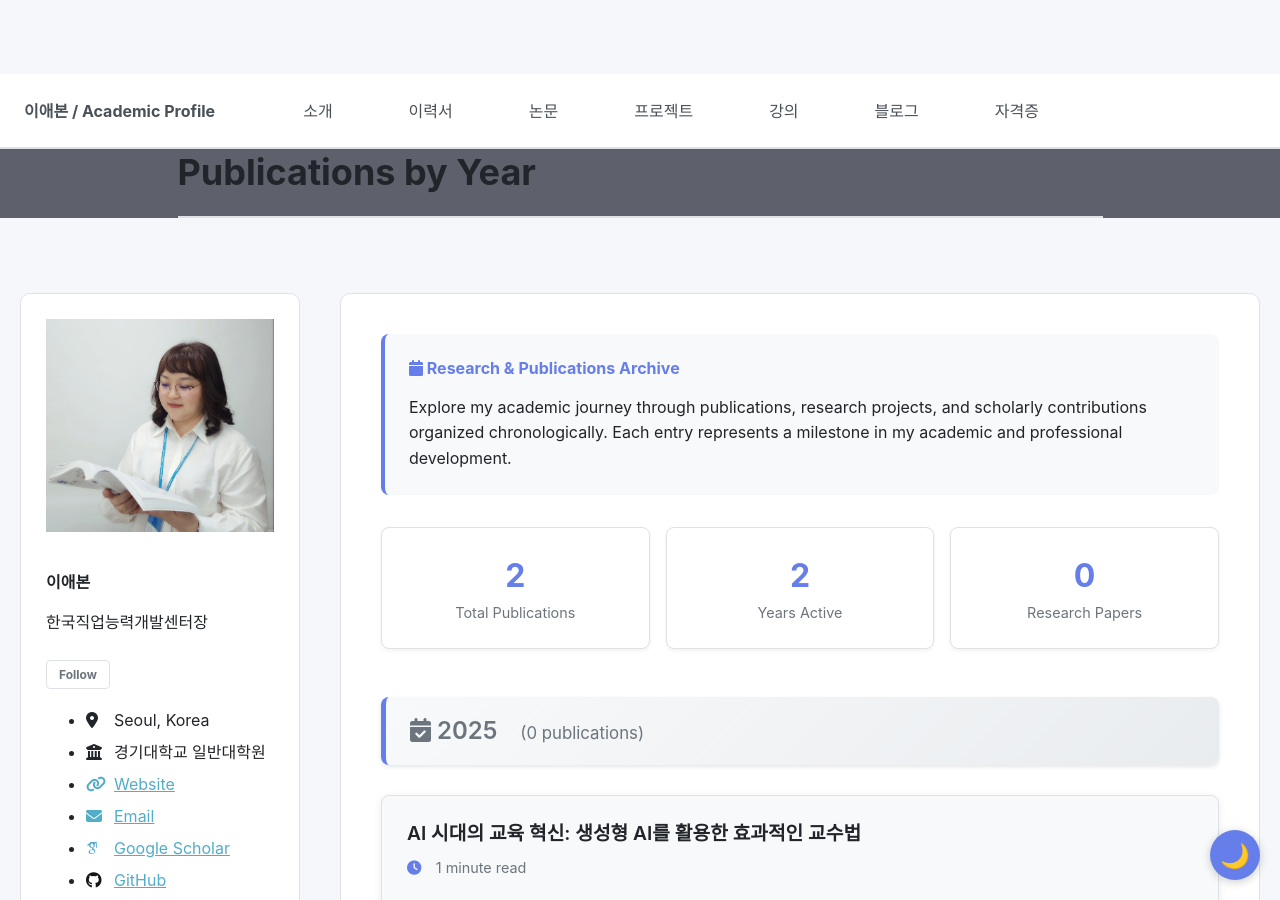
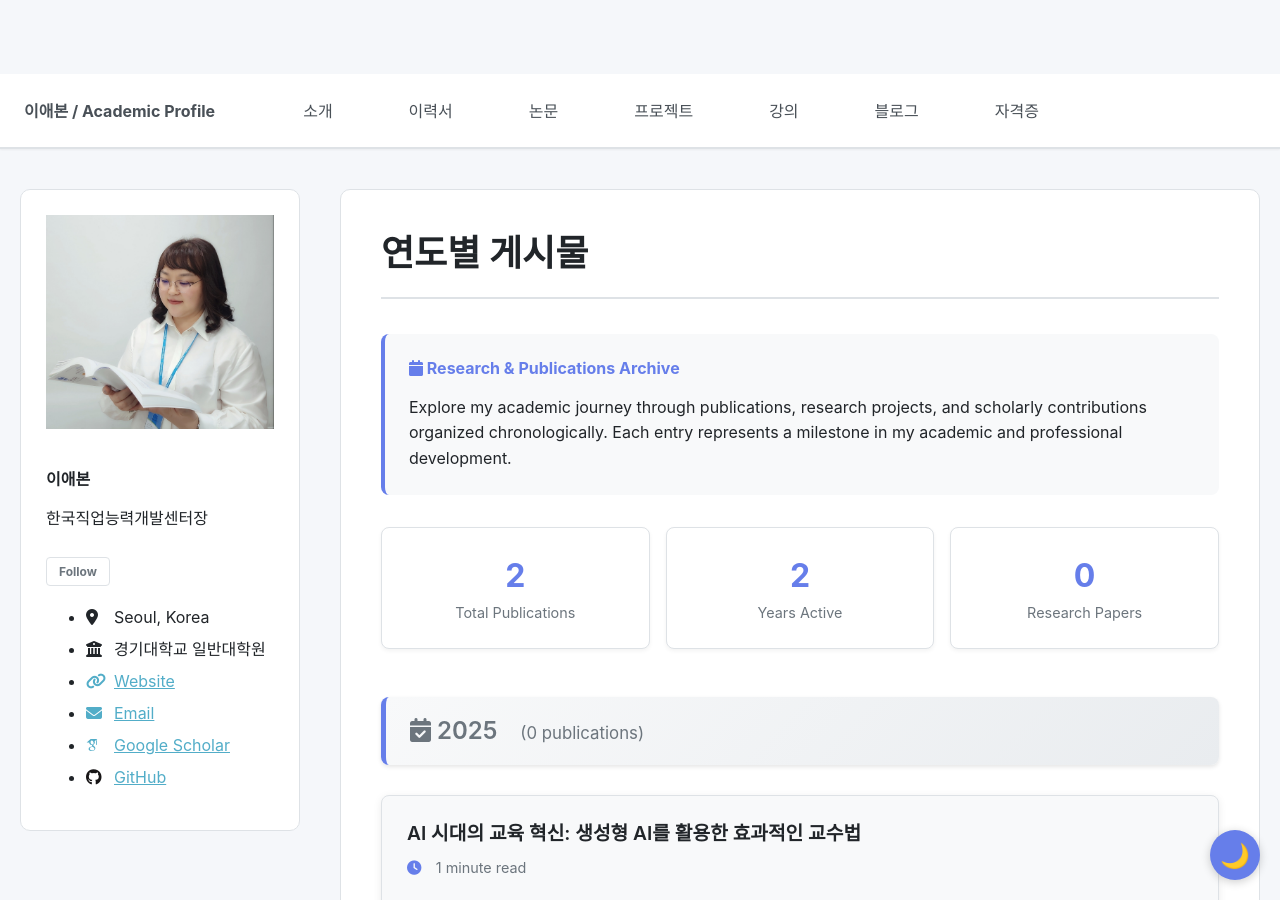
Before and after one commit to aebonlee/aebonlee.github.io, a Jekyll site: the page built from _pages/year-archive.html, in a window 1280 px wide and 900 px high. Built offline with Jekyll 4.4.1, drawn with Linux system fonts in a browser that asks for light colours; some web fonts are replaced; a script that is not in the unit is left out.

Commit message:
fix: year-archive 페이지 제목 및 헤더 설정 수정
- 제목을 '연도별 게시물'로 한글화
- header overlay 설정 제거하여 제목 표시 정상화
- 탑메뉴 아래 제목 레이아웃 문제 해결

```diff
--- a/_pages/year-archive.html
+++ b/_pages/year-archive.html
@@ -1,11 +1,8 @@
 ---
 layout: archive
 permalink: /year-archive/
-title: "Publications by Year"
+title: "연도별 게시물"
 author_profile: true
-header:
-  overlay_color: "#5e616c"
-  overlay_filter: "0.5"
 redirect_from:
   - /wordpress/blog-posts/
   - /blog-posts/
```
